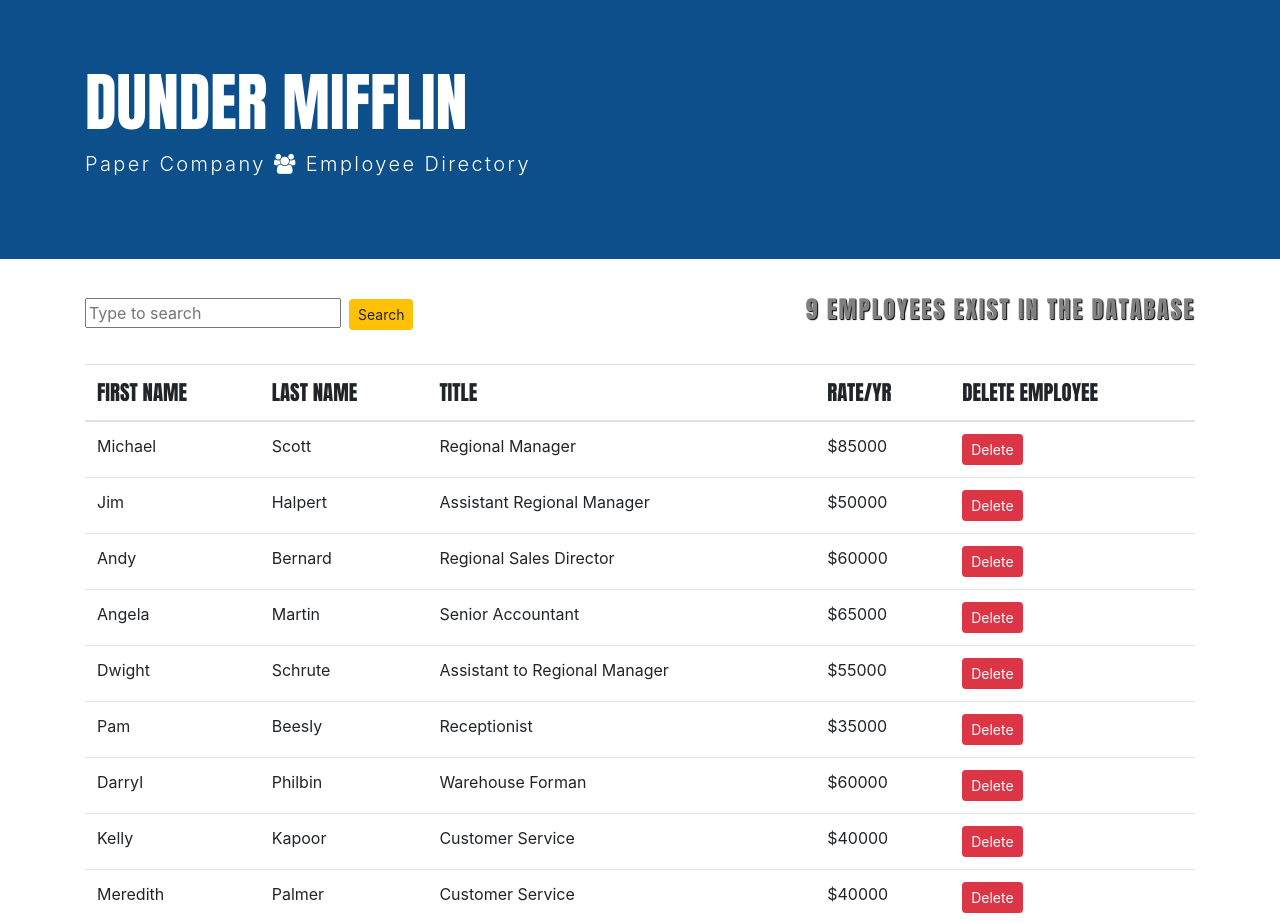
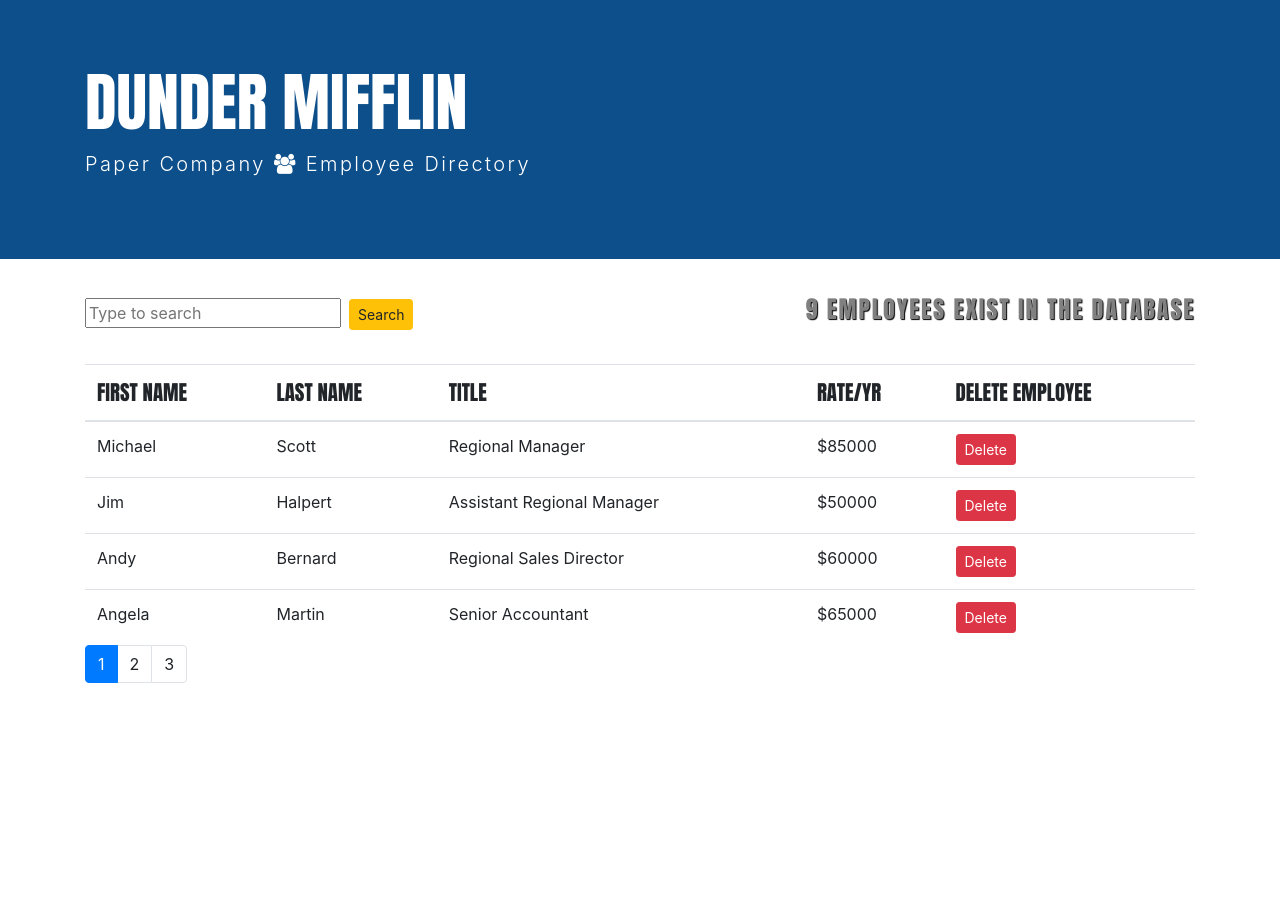
Before and after one commit to vanessabau/EmployeeDirectory, a React (Create React App) app in the folder employeedirectory/: page / in a window 1280 px wide. Shown: the top 923 px of the page. After the commit the page ends 800 px from the top, so only its background shows below. Built offline with nearby package versions, Linux system fonts and the light colour scheme.

Commit message:
pagination now works

```diff
--- a/employeedirectory/src/components/Employees/employees.jsx
+++ b/employeedirectory/src/components/Employees/employees.jsx
@@ -1,10 +1,12 @@
 import React, { Component } from "react";
 import { getEmployees } from "../resources/employeeResources";
 import Pagination from "../common/pagination";
+import { Paginate } from "../utils/paginate";
 
 class Employees extends Component {
   state = {
     employees: getEmployees(),
+    currentPage: 1,
     pageSize: 4,
   };
 
@@ -17,19 +19,18 @@
     this.setState({ employees: employees });
   };
 
-  handleSort = (employee) => {
-    const employees = this.state.employees.sort();
-    this.setState({ employees });
-  };
-
   handlePageChange = (page) => {
-    console.log(page);
+    //set the current page property to current page and update the state
+    this.setState({ currentPage: page });
   };
 
   render() {
     const { length: count } = this.state.employees;
+    const { pageSize, currentPage, employees: allEmployees } = this.state;
     //If there are no employees in the database return a message indicating
     if (count === 0) return <p> There are no employees in the Database </p>;
+
+    const employees = Paginate(allEmployees, currentPage, pageSize);
 
     //If there are employees return a table with employee data
     return (
@@ -50,7 +51,8 @@
             </tr>
           </thead>
           <tbody>
-            {this.state.employees.map((employee) => (
+            {/* Render the list of employees */}
+            {employees.map((employee) => (
               <tr key={employee._id}>
                 <td>{employee.firstName}</td>
                 <td>{employee.lastName}</td>
@@ -67,9 +69,11 @@
               </tr>
             ))}
           </tbody>
+          {/*render the Pagination component with the following props*/}
           <Pagination
             itemsCount={count}
-            pageSize={this.state.pageSize}
+            pageSize={pageSize}
+            currentPage={currentPage}
             onPageChange={this.handlePageChange}
           />
           {/* Can also use {this.state.movies.length} */}
--- a/employeedirectory/src/components/common/pagination.jsx
+++ b/employeedirectory/src/components/common/pagination.jsx
@@ -3,17 +3,27 @@
 
 const Pagination = (props) => {
   //Create an array of page numbers and use the map method to map each item to an <li>, then render the page number dynamically to create our pagination
-  const { itemsCount, pageSize } = props;
+  const { itemsCount, pageSize, currentPage, onPageChange } = props;
+  console.log(currentPage);
 
-  const pagesCount = itemsCount / pageSize;
+  //Round decimals to the next integer
+  const pagesCount = Math.ceil(itemsCount / pageSize);
+  //If there is only one page do not render pagination
+  if (pagesCount === 1) return null;
   const pages = _.range(1, pagesCount + 1);
 
   return (
     <nav aria-label="Page navigation">
       <ul className="pagination">
         {pages.map((page) => (
-          <li class="page-item">
-            <a class="page-link">{page}</a>
+          <li
+            key={page}
+            //Dynamically render the active state when on the current page
+            className={page === currentPage ? "page-item active" : "page-item"}
+          >
+            <a className="page-link" onClick={() => onPageChange(page)}>
+              {page}
+            </a>
           </li>
         ))}
       </ul>
--- /dev/null
+++ b/employeedirectory/src/components/utils/paginate.js
@@ -0,0 +1,8 @@
+import _ from "lodash";
+
+export function Paginate(items, pageNumber, pageSize) {
+  const startIndex = (pageNumber - 1) * pageSize;
+  //convert items array to a lodash wrapper
+  return _(items).slice(startIndex).take(pageSize).value();
+  //use lodash to slice our array starting at the new index
+}
```
